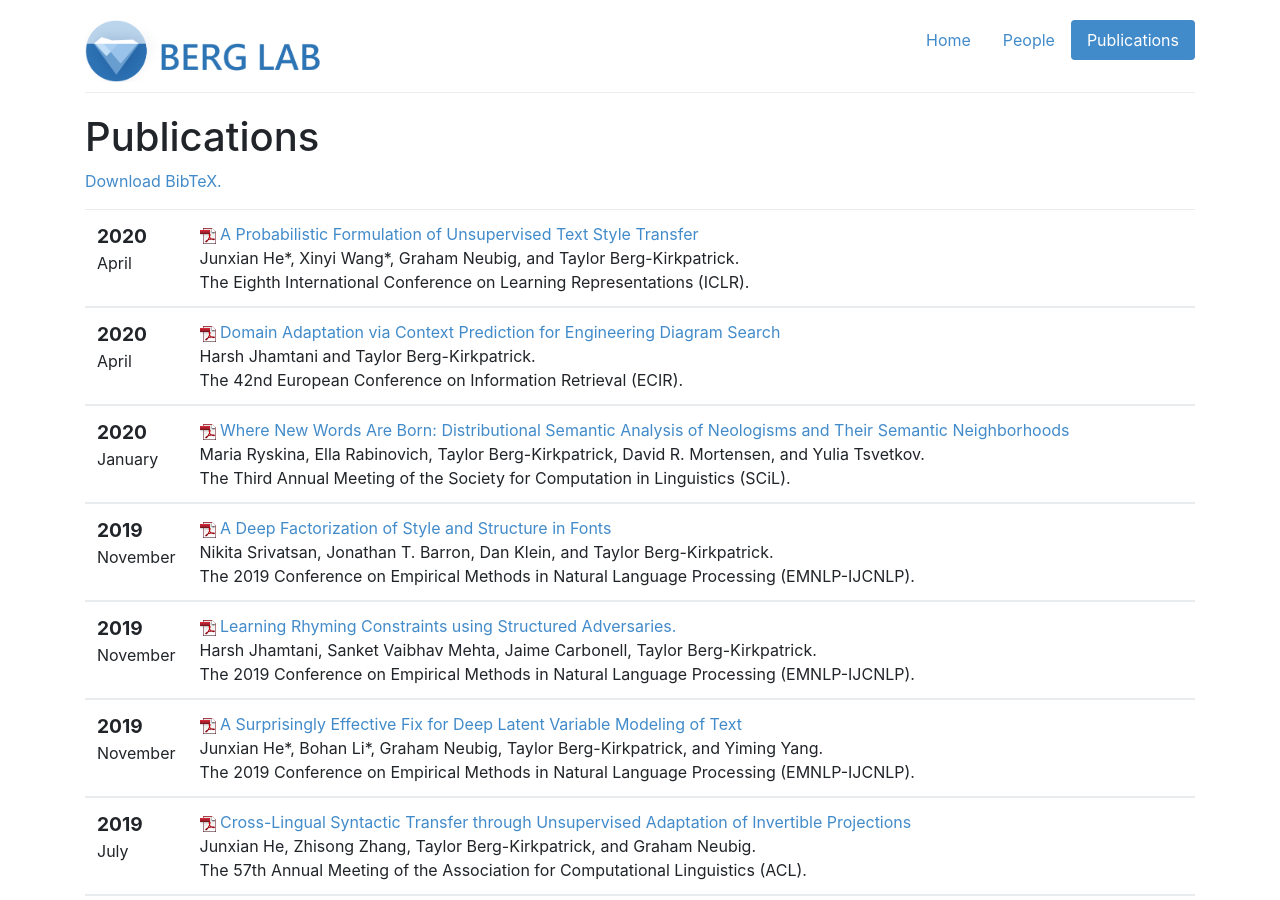
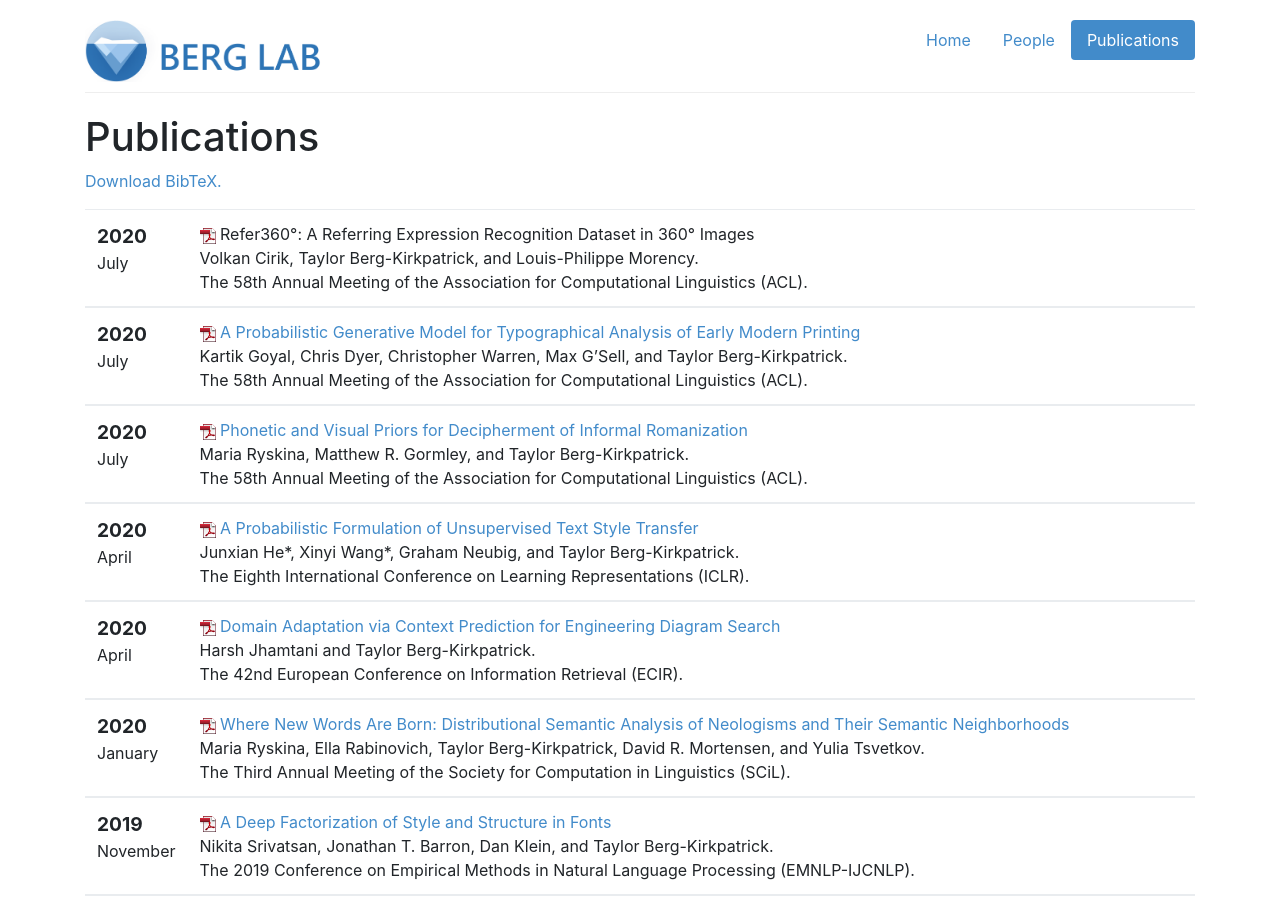
Before and after one commit to icebergnlp/icebergnlp.github.io, a Jekyll site: the page built from publications.html, in a window 1280 px wide and 900 px high. Built offline with Jekyll 4.4.1, drawn with Linux system fonts in a browser that asks for light colours.

Commit message:
Added ACL papers, updated a few links

```diff
--- a/_includes/pubs.html
+++ b/_includes/pubs.html
@@ -1,4 +1,78 @@
 <table class="table">
+  <tbody>
+        <tr>
+            <td>
+                <span class="date">
+                    <big><strong>2020</strong></big><br />
+                    July
+                </span>
+            </td>
+            <td class="publication">
+                <span class="pubtitle">
+                    <img src="img/pdficon_small.png" width="16"
+                    height="16" alt="PDF" />
+                    Refer360°: A Referring Expression Recognition Dataset in 360° Images
+                </span><br />
+                <span class="authors">
+                    Volkan Cirik, Taylor Berg-Kirkpatrick, and Louis-Philippe Morency.
+                </span><br />
+                <span class="venuetype"></span><span class="venue">The 58th Annual Meeting of the Association for Computational Linguistics (ACL)</span>.
+                <br />
+                <span class="links">
+                </span>
+            </td>
+        </tr>
+    </tbody>
+  <tbody>
+        <tr>
+            <td>
+                <span class="date">
+                    <big><strong>2020</strong></big><br />
+                    July
+                </span>
+            </td>
+            <td class="publication">
+                <span class="pubtitle">
+                    <img src="img/pdficon_small.png" width="16"
+                    height="16" alt="PDF" />
+                    <a href="https://arxiv.org/pdf/2005.01646.pdf">A Probabilistic Generative Model for Typographical Analysis of Early Modern Printing
+</a>
+                </span><br />
+                <span class="authors">
+                    Kartik Goyal, Chris Dyer, Christopher Warren, Max G’Sell, and Taylor Berg-Kirkpatrick.
+                </span><br />
+                <span class="venuetype"></span><span class="venue">The 58th Annual Meeting of the Association for Computational Linguistics (ACL)</span>.
+                <br />
+                <span class="links">
+                </span>
+            </td>
+        </tr>
+    </tbody>
+  <tbody>
+        <tr>
+            <td>
+                <span class="date">
+                    <big><strong>2020</strong></big><br />
+                    July
+                </span>
+            </td>
+            <td class="publication">
+                <span class="pubtitle">
+                    <img src="img/pdficon_small.png" width="16"
+                    height="16" alt="PDF" />
+                    <a href="https://arxiv.org/pdf/2005.02517.pdf">Phonetic and Visual Priors for Decipherment of Informal Romanization
+</a>
+                </span><br />
+                <span class="authors">
+                    Maria Ryskina, Matthew R. Gormley, and Taylor Berg-Kirkpatrick.
+                </span><br />
+                <span class="venuetype"></span><span class="venue">The 58th Annual Meeting of the Association for Computational Linguistics (ACL)</span>.
+                <br />
+                <span class="links">
+                </span>
+            </td>
+        </tr>
+    </tbody>
   <tbody>
         <tr>
             <td>
@@ -36,7 +110,7 @@
                 <span class="pubtitle">
                     <img src="img/pdficon_small.png" width="16"
                     height="16" alt="PDF" />
-                    <a href="http://www.andrew.cmu.edu/user/jharsh/papers/spaces_ecir2020.pdf">Domain Adaptation via Context Prediction for Engineering Diagram Search
+                    <a href="https://link.springer.com/content/pdf/10.1007%2F978-3-030-45442-5_25.pdf">Domain Adaptation via Context Prediction for Engineering Diagram Search
 </a>
                 </span><br />
                 <span class="authors">
@@ -182,7 +256,7 @@ Neologisms and Their Semantic Neighborhoods</a>
                  <span class="pubtitle">
                      <img src="img/pdficon_small.png" width="16"
                      height="16" alt="PDF" />
-                     <a href="http://www.cs.cmu.edu/~jwieting/wieting2019Simple.pdf">Simple and Effective Paraphrastic Similarity from Parallel Translations</a>
+                     <a href="https://arxiv.org/pdf/1909.13872.pdf">Simple and Effective Paraphrastic Similarity from Parallel Translations</a>
                  </span><br />
                  <span class="authors">
                      John Wieting, Kevin Gimpel, Graham Neubig, and Taylor Berg-Kirkpatrick.
@@ -206,7 +280,7 @@ Neologisms and Their Semantic Neighborhoods</a>
                  <span class="pubtitle">
                      <img src="img/pdficon_small.png" width="16"
                      height="16" alt="PDF" />
-                     <a href="http://www.cs.cmu.edu/~jwieting/wieting2019Bleu.pdf">Beyond BLEU: Training Neural Machine Translation with Semantic Similarity</a>
+                     <a href="https://arxiv.org/pdf/1909.06694.pdf">Beyond BLEU: Training Neural Machine Translation with Semantic Similarity</a>
                  </span><br />
                  <span class="authors">
                      John Wieting, Taylor Berg-Kirkpatrick, Kevin Gimpel, and Graham Neubig.
@@ -472,7 +546,7 @@ Neologisms and Their Semantic Neighborhoods</a>
             <span class="pubtitle">
                 <img src="img/pdficon_small.png" width="16"
                 height="16" alt="PDF" />
-                <a href="https://www.cs.cmu.edu/~vcirik/assets/pdf/AAAI2018_cirik_using.pdf">Using Syntax to Ground Referring Expressions in Natural Images</a>
+                <a href="https://arxiv.org/pdf/1805.10547.pdf">Using Syntax to Ground Referring Expressions in Natural Images</a>
             </span><br />
             <span class="authors">
                 Volkan Cirik, Taylor Berg-Kirkpatrick, and Louis-Phillipe Morency.
```
